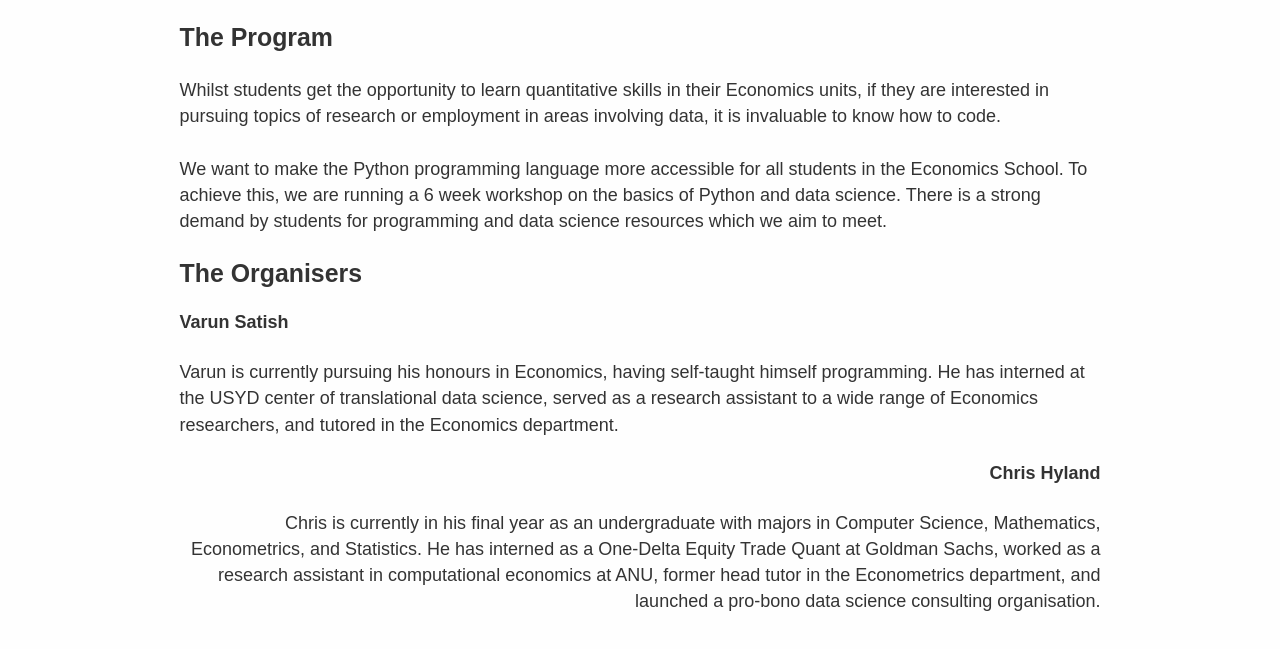
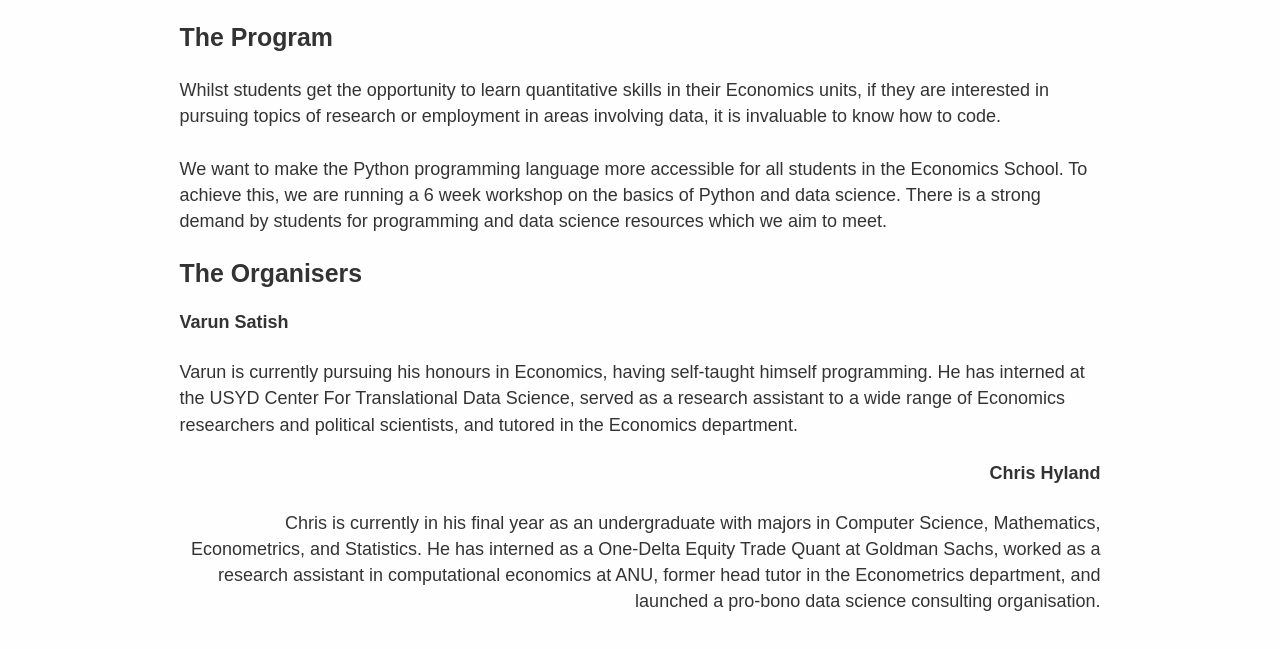
Before and after one commit to chrishyland/econ-workshop, a Gatsby site: page /about in a window 1280 px wide. Shown: the part 175-824 px from the top of the page. Built offline with nearby package versions, Linux system fonts and the light colour scheme; Gatsby itself is replaced by a stand-in of ours.

Commit message:
Updated Varun

```diff
--- a/src/pages/about.js
+++ b/src/pages/about.js
@@ -15,7 +15,7 @@ const AboutPage = (props) => {
 
         <h3 style={{textAlign: 'left', fontFamily: 'arial, monospace' }}>The Organisers</h3>
         <h4 style={{textAlign: 'left', fontFamily: 'arial, monospace' }}>Varun Satish</h4>
-        <p>Varun is currently pursuing his honours in Economics, having self-taught himself programming. He has interned at the USYD center of translational data science, served as a research assistant to a wide range of Economics researchers, and tutored in the Economics department.</p>
+        <p>Varun is currently pursuing his honours in Economics, having self-taught himself programming. He has interned at the USYD Center For Translational Data Science, served as a research assistant to a wide range of Economics researchers and political scientists, and tutored in the Economics department.</p>
         <h4 style={{textAlign: 'right', fontFamily: 'arial, monospace' }}>Chris Hyland</h4>
         <p style={{textAlign: 'right'}}> Chris is currently in his final year as an undergraduate with majors in Computer Science, Mathematics, Econometrics, and Statistics. He has interned as a One-Delta Equity Trade Quant at Goldman Sachs, worked as a research assistant in computational economics at ANU, former head tutor in the Econometrics department, and launched a pro-bono data science consulting organisation.</p>
     </Layout>
```
Also changed, not shown: README.md.
